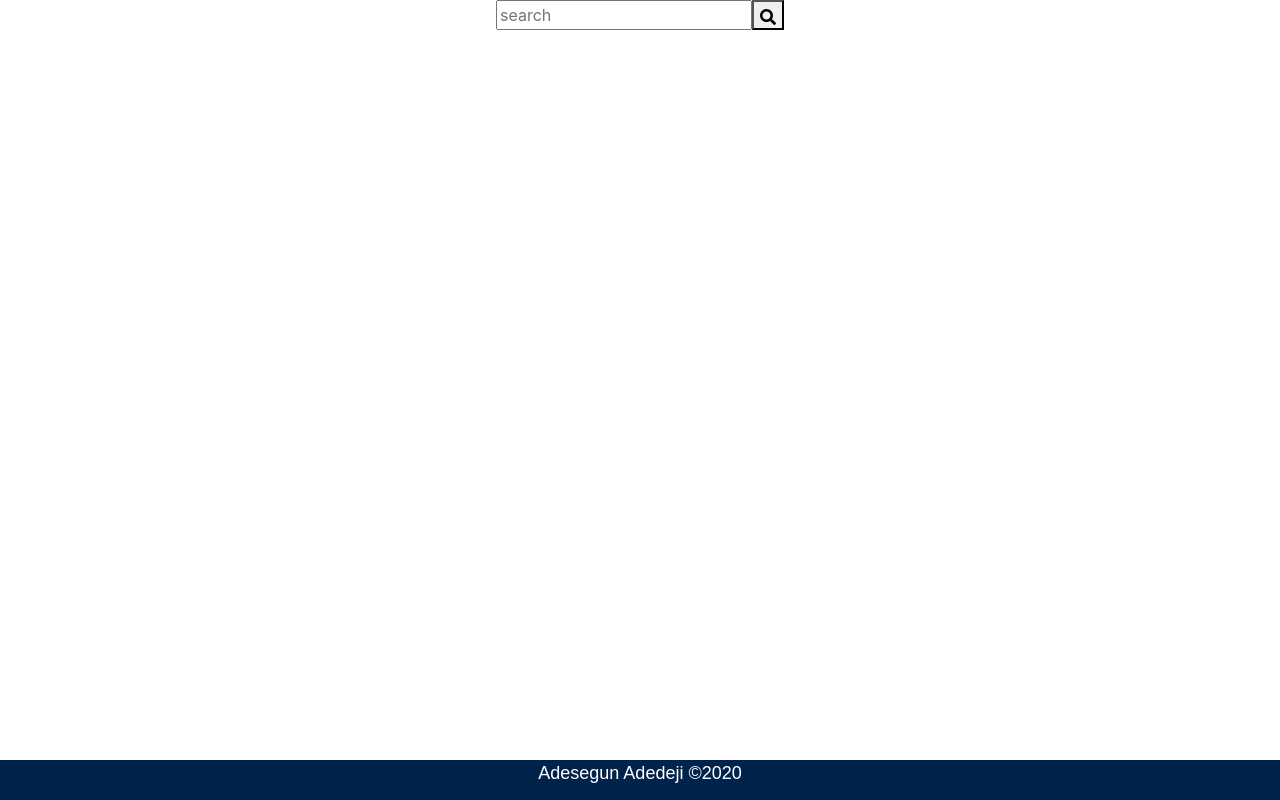
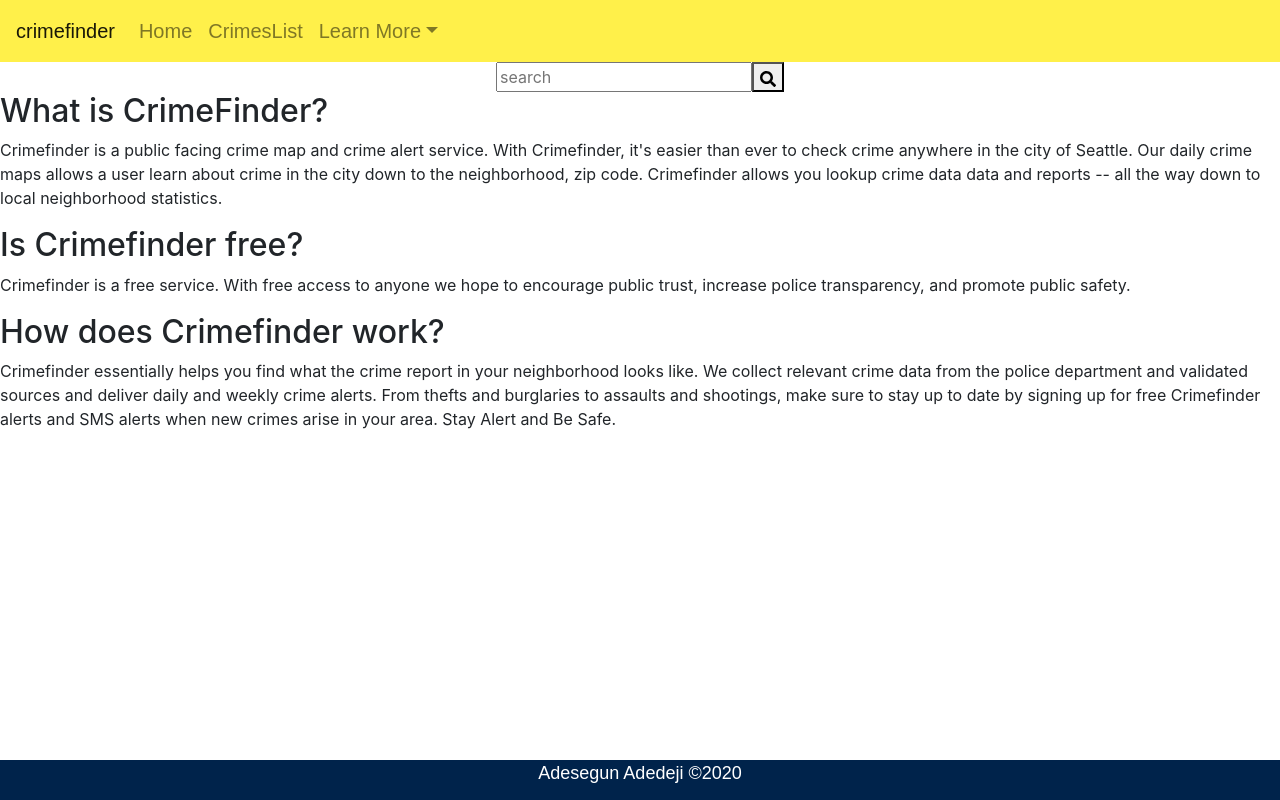
Before and after one commit to adesegunadedeji/CrimeFinder, a React (Create React App) app in the folder client/: page /crimes in a window 1280 px wide. Built offline with nearby package versions, Linux system fonts and the light colour scheme; no server answers; a web font is replaced by a local one.

Commit message:
Added text to the crime page

```diff
--- a/client/src/Components/Home/NavbarComp.jsx
+++ b/client/src/Components/Home/NavbarComp.jsx
@@ -27,7 +27,7 @@ const NavbarComp = (props) => {
         <Collapse isOpen={isOpen} navbar>
           <Nav className="mr-auto" navbar>
             <NavItem class="linkNav">
-              <NavLink href="/home/">Home</NavLink>
+              <NavLink href="/">Home</NavLink>
             </NavItem>
             <NavItem>
               <NavLink href="/crimes">CrimesList</NavLink>
--- a/client/src/Components/Listings/CrimeList.css
+++ b/client/src/Components/Listings/CrimeList.css
@@ -0,0 +1,3 @@
+.textCrime{
+    text-align: left;
+}
--- a/client/src/Components/Listings/CrimeList.jsx
+++ b/client/src/Components/Listings/CrimeList.jsx
@@ -3,6 +3,7 @@ import './CrimeList.css'
 // import TableComp from '../Table/Table'
 import { FaSearch} from "react-icons/fa";
 import {Redirect} from 'react-router-dom'
+import NavbarComp from '../Home/NavbarComp';
 
 class CrimeList extends Component {
     constructor(){
@@ -17,8 +18,8 @@ class CrimeList extends Component {
         try {
              const url =
              //`https://data.cityofchicago.org/resource/ijzp-q8t2.json`
-             `https://data.cityofchicago.org/resource/ijzp-q8t2.json?primary_type=${search}`
-            //  https://data.seattle.gov/resource/4fs7-3vj5.json
+             //https://data.cityofchicago.org/resource/ijzp-q8t2.json?primary_type=${search}
+            ` https://data.seattle.gov/resource/4fs7-3vj5.json?crime_subcategory=${search}`
             console.log(url);
 
             const crimeSearch = await fetch (url,{
@@ -60,6 +61,7 @@ class CrimeList extends Component {
     render(){
         return(
             <div>
+                <NavbarComp/>
          <form onSubmit={this.handleSubmit} className ="crimeSearchForm">
             <input type="text"  placeholder= "search" name="search" onChange={this.handleChange} />
             <button  type="submit" > <FaSearch/></button>
@@ -67,6 +69,21 @@ class CrimeList extends Component {
             {this.state.listings.length > 0 &&
           <Redirect to={{ pathname: '/listings', state: { listings: this.state.listings}}}
   />}
+<div className="textCrime">
+  <h2>What is CrimeFinder?</h2>
+  <p>Crimefinder is a public facing crime map and crime alert service. With Crimefinder, it's easier than ever to check crime anywhere in the city of Seattle. Our daily crime maps allows a user learn about crime in the city down to the neighborhood, zip code. Crimefinder allows you lookup crime data data and reports -- all the way down to local neighborhood statistics. </p>
+  <h2>Is Crimefinder free?</h2>
+  <p>Crimefinder is a free service. With free access to anyone we hope to encourage public trust, increase police transparency, and promote public safety.</p>
+  <h2>How does Crimefinder work?</h2>
+  <p>Crimefinder essentially helps you find what the crime report in your neighborhood looks like.
+
+      We collect relevant crime data from the police department and validated sources and deliver daily and weekly crime alerts.
+
+      From thefts and burglaries to assaults and shootings, make sure to stay up to date by signing up for free Crimefinder alerts and SMS alerts when new crimes arise in your area.
+
+      Stay Alert and Be Safe.
+  </p>
+  </div>
             </div>
         )
     }
```
Also changed, not shown: 1 other file (tests, documents, lock files or other folders).
